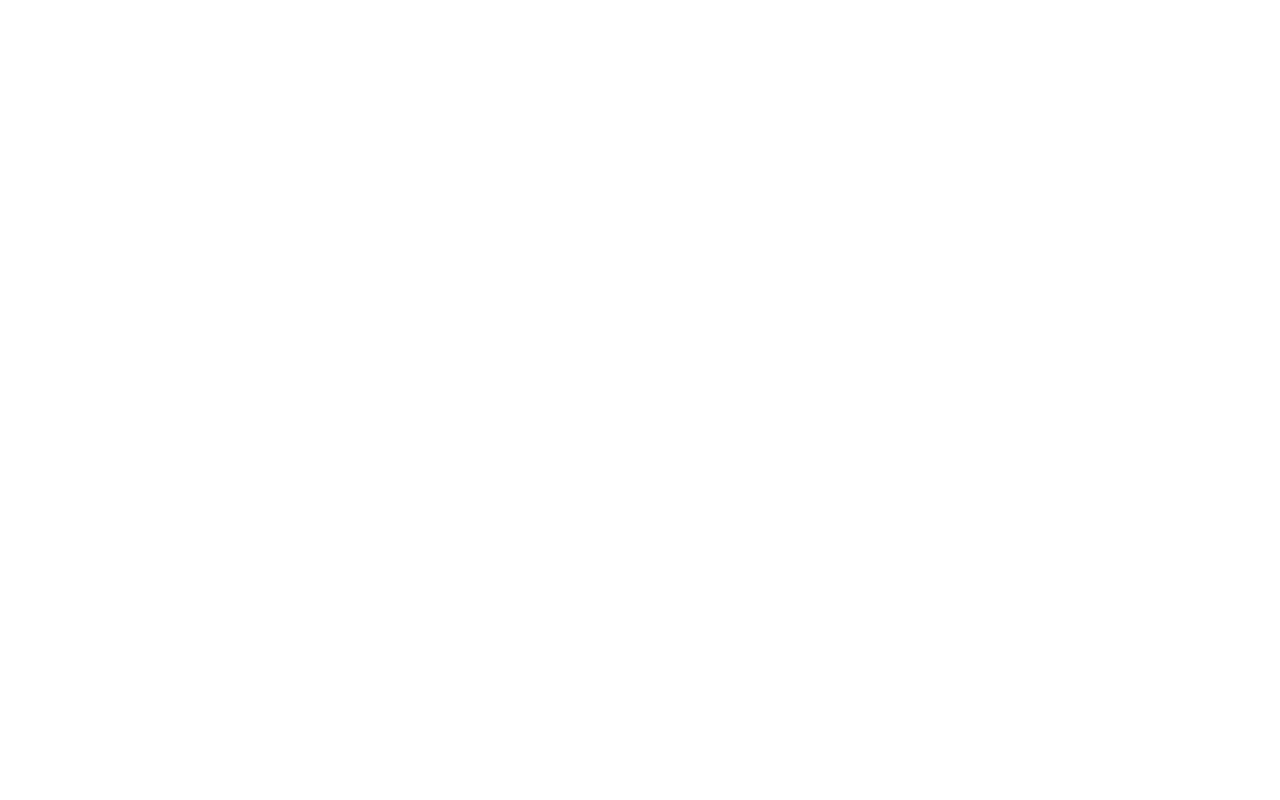
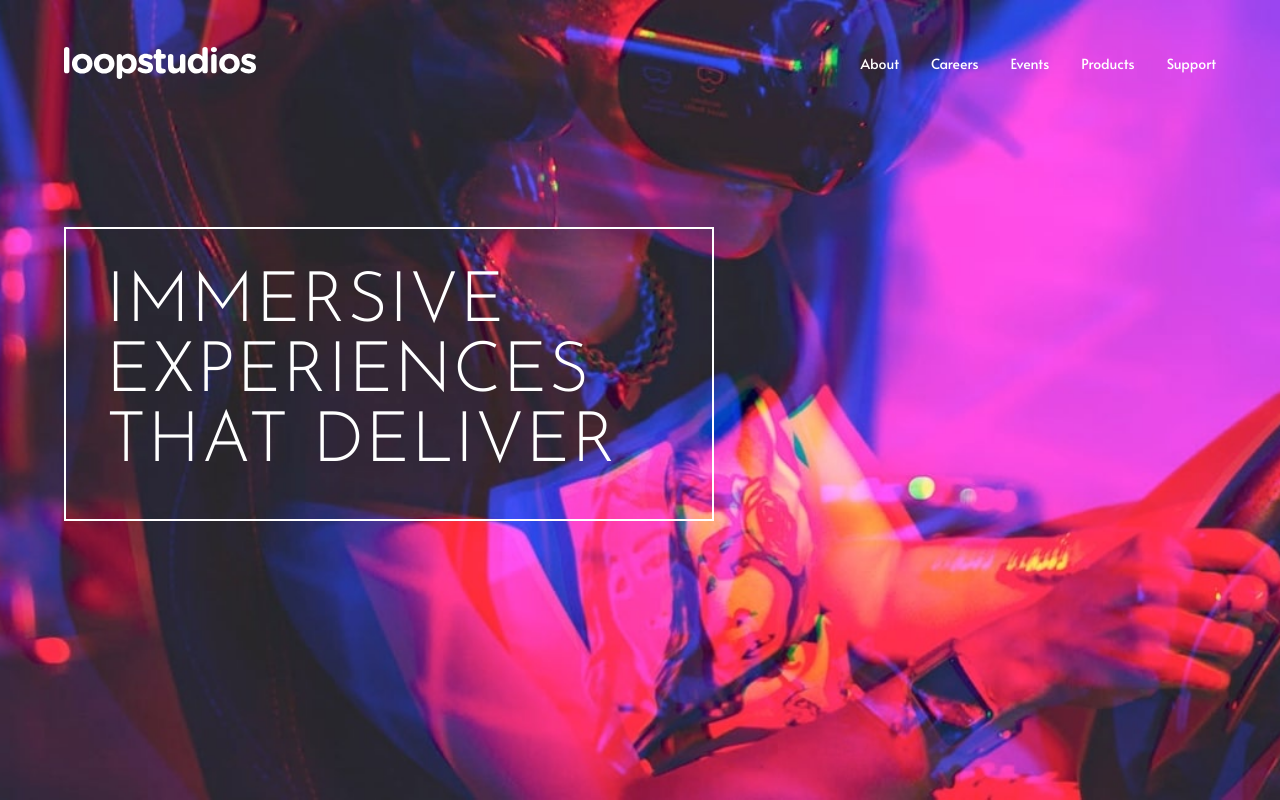
Before and after one commit to yagnik0/Loopstudio-Landing-page, a plain HTML site: page index.html in a window 1280 px wide. Drawn offline with Linux system fonts and the light colour scheme.

Commit message:
second commit

```diff
--- a/index.html
+++ b/index.html
@@ -1,14 +1,60 @@
 <!DOCTYPE html>
 <html lang="en">
-<head>
-    <meta charset="UTF-8">
-    <meta name="viewport" content="width=device-width, initial-scale=1.0">
+  <head>
+    <meta charset="UTF-8" />
+    <meta name="viewport" content="width=device-width, initial-scale=1.0" />
     <title>Loopstudios Landing Page</title>
-    <link rel="shortcut icon" href="images/favicon-32x32.png" type="image/x-icon">
-    <link rel="stylesheet" href="style.css">
+    <link
+      rel="shortcut icon"
+      href="images/favicon-32x32.png"
+      type="image/x-icon"
+    />
+    <link rel="stylesheet" href="style.css" />
+    <link
+      href="https://fonts.googleapis.com/css?family=Alata:regular"
+      rel="stylesheet"
+    />
+    <link
+      href="https://fonts.googleapis.com/css?family=Josefin+Sans:100,200,300,regular,500,600,700,100italic,200italic,300italic,italic,500italic,600italic,700italic"
+      rel="stylesheet"
+    />
     <script src="script.js" defer></script>
-</head>
-<body>
+  </head>
+  <body>
+    <div class="container">
+      <div class="hero-section">
+        <picture>
+          <source
+            media="(max-width: 640px )"
+            srcset="D:\Frontend Mentor Projects\Frontend - Loopstudios Landing Page\images\mobile\image-hero.jpg"
+          />
+        </picture>
+        <!-- Header Styling -->
+        <header class="header-style">
+          <div class="logo">
+            <img src="images/logo.svg" alt="logo" />
+          </div>
+          <nav class="nav-links">
+            <ul class="nav-list">
+              <li><a href="#">About</a></li>
+              <li><a href="#">Careers</a></li>
+              <li><a href="#">Events</a></li>
+              <li><a href="#">Products</a></li>
+              <li><a href="#">Support</a></li>
+            </ul>
+          </nav>
+        </header>
+        <!-- Hero content -->
+        <section class="hero-content">
+          <h1 class="main-heading">Immersive Experiences that Deliver</h1>
+        </section>
+      </div>
+    </div>
+    <!-- Second Section -->
+    <div class="second-section">
+        <section class="second-content">
 
-</body>
+        </section>
+    </div>
+  </body>
 </html>
--- a/style.css
+++ b/style.css
@@ -0,0 +1,97 @@
+:root {
+  --white: hsl(0, 0%, 100%);
+  --black: hsl(0, 0%, 0%);
+  --gray: hsl(0, 0%, 55%);
+  --darkGray: hsl(0, 0%, 41%);
+}
+
+* {
+  margin: 0;
+  padding: 0;
+  box-sizing: border-box;
+  font-size: 62.5%;
+}
+
+html,
+body {
+  width: 100%;
+  height: 100%;
+}
+
+/* ======== Hero Section ========= */
+
+.container {
+  min-height: 100vh;
+  background-image: url(images/desktop/image-hero.jpg);
+  background-size: cover;
+  background-position: center;
+  background-repeat: no-repeat;
+}
+
+.hero-section, .second-section{
+  width: 90%;
+  max-width: 130rem;
+  margin: 0 auto;
+}
+
+/* ======== Header Styling =========== */
+
+.header-style {
+  display: flex;
+  justify-content: space-between;
+  align-items: center;
+  padding-block: 4.7rem;
+}
+
+.nav-list {
+  display: flex;
+  gap: 3.2rem;
+}
+
+.nav-list li {
+  list-style-type: none;
+}
+
+.nav-list li a {
+  font-family: "Alata", "sans-serif";
+  text-decoration: none;
+  font-size: 1.4rem;
+  color: var(--white);
+  position: relative;
+}
+
+.nav-list li a::before {
+  content: "";
+  position: absolute;
+  left: 0;
+  width: 0%;
+  height: 0.3rem;
+  bottom: -1rem;
+  background-color: var(--white);
+  transition: all 0.5s;
+}
+
+.nav-list li a:hover:before {
+    width: 100%;
+}
+
+/* ============== Hero Content Head Styling ============== */
+
+.hero-content{
+    max-width: 65rem;
+    border: 2px solid white;
+    letter-spacing: 1.2px;
+    line-height: 70px;
+    text-transform: uppercase;
+    padding: 4rem;
+    color: var(--white);
+    font-family: 'Josefin Sans', 'sans-serif';
+    margin-top: 10rem;
+}
+
+.hero-content h1{
+    font-weight: 300;
+    font-size: 7rem;
+}
+
+/* ============== Second Section Styling =========== */
```
